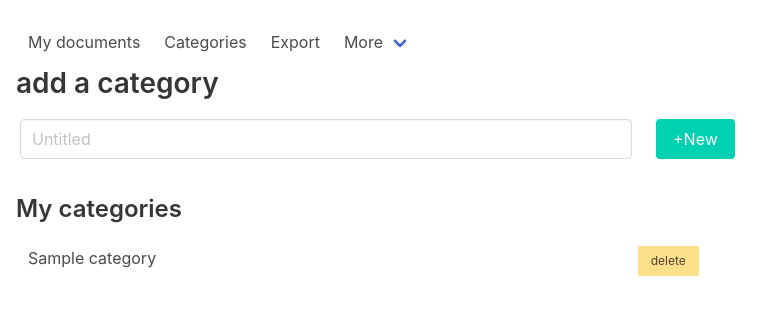
After one commit to byoso/Markdown_imperator, a Flask app: template templates/categories.html in a window 1280 px wide. The commit adds this page. Shown: the top 315 px of the page, without its empty margins (0-781 px from the left). Run offline with Flask 2, Linux system fonts and the light colour scheme; the template is opened without the code that fills it: most values are stand-ins (such as "Sample title", 1, 10 or a date in 2020).

Commit message:
added the category CRUD

```diff
--- a/desktop_main.py
+++ b/desktop_main.py
@@ -20,6 +20,7 @@ import main as flask_app  # use your own names here
 # MUST be in your main executable, some paths will be relative to this.
 BASE_DIR = os.path.abspath(os.path.dirname(__file__))
 PORT = fgl.free_port()
+
 
 # set the server launcher (here for flask)
 def launch_function():
--- a/main.py
+++ b/main.py
@@ -1,7 +1,8 @@
 #! /usr/bin/env python3
 # coding: utf-8
 
-import os
+# import os
+import webbrowser
 
 from flask import (
     Flask,
@@ -19,6 +20,12 @@ app = Flask(
         static_folder='statics',
         template_folder='templates'
             )
+
+
+@app.route('/external_link/', methods=['POST'])
+def external_link(url):
+    webbrowser.open(url, new=2)
+
 
 
 @app.route('/')
@@ -64,6 +71,28 @@ def delete_doc(doc_id):
     return redirect(url_for('index'))
 
 
+@app.route("/categories", methods=['GET', 'POST'])
+def categories():
+    if request.method == "POST":
+        category_name = request.form.get('category_name')
+        Category = db().model('category')
+        Category.sil.insert(name=category_name)
+
+    categories = db().model("category").sil.all().order_by('name').jsonify()
+    context = {
+        "categories": categories
+    }
+    return render_template('categories.html', **context)
+
+
+@app.route("/delete_category/<int:pk>", methods=['GET'])
+def delete_category(pk):
+    print("delete ", pk)
+    Category = db().model('category')
+    Category.sil.delete(f"id={pk}")
+    return redirect(url_for('categories'))
+
+
 if __name__ == "__main__":
     check_db = db()
     check_db.migrate_all()
--- a/templates/_base.html
+++ b/templates/_base.html
@@ -8,7 +8,8 @@
         <!-- vue js 3 -->
         <script src="https://unpkg.com/vue@3"></script>
         <!-- bulma -->
-        <link rel="stylesheet" type= "text/css" href="/style/bulma.css">
+        <!-- <link rel="stylesheet" type= "text/css" href="/style/bulma.css"> -->
+        <link rel="stylesheet" href="https://cdn.jsdelivr.net/npm/bulma@0.9.4/css/bulma.min.css">
         <!-- markdown converter to html -->
         <script src="https://cdn.jsdelivr.net/npm/marked/marked.min.js"></script>
 
@@ -27,7 +28,7 @@
                 <a class="navbar-item" href="{{url_for('index')}}">
                 My documents
                 </a>
-                <a class="navbar-item" href="">
+                <a class="navbar-item" href="{{ url_for('categories') }}">
                 Categories
                 </a>
                 <a class="navbar-item">
@@ -63,7 +64,6 @@
     {% endblock content %}
 
 	</body>
-
     {% block script %}
     {% endblock script %}
 
--- /dev/null
+++ b/templates/categories.html
@@ -0,0 +1,60 @@
+{% extends '_base.html' %}
+
+{% block content %}
+
+<div class="">
+    <form action="{{ url_for('categories') }}" method="POST">
+        <h2>add a category</h2>
+        <div class="columns">
+            <div class="column">
+                <input type="text" name="category_name" id="category_name" class="input m-1" placeholder="Untitled" value="">
+            </div>
+            <div class="column">
+                <input type="submit" class="button is-primary m-1" value="+New">
+            </div>
+        </div>
+    </form>
+</div>
+{% if categories %}
+<h3>My categories</h3>
+<table>
+    {% for category in categories %}
+
+    <tr>
+        <td>{{ category.name }}</td>
+        <td>
+            <button class="button is-warning is-small" id="delete_{{category.id}}"
+            onclick="showConfirm({{ category.id }})">delete</button>
+            <a href="{{ url_for('delete_category', pk=category.id) }}"
+            id="confirm_{{category.id}}" style="visibility: hidden;"
+                class="button is-danger is-small" >confirm</a>
+        </td>
+    </tr>
+
+    {% endfor %}
+
+</table>
+{% else %}
+    No category registered yet
+{% endif %}
+
+{% endblock content %}
+
+{% block script %}
+
+<script>
+    var categories = {{ categories | safe }}
+
+    function showConfirm(id){
+        confirm_btn = document.getElementById("confirm_"+id)
+        console.log(confirm_btn.style.visibility)
+        if (confirm_btn.style.visibility == 'hidden'){
+            confirm_btn.style.visibility = "visible"
+        } else {
+            confirm_btn.style.visibility = "hidden"
+        }
+    }
+
+</script>
+
+{% endblock script %}
```
Also changed, not shown: templates/edit.html (+8 -0 lines), templates/index.html (+13 -3 lines), database/MD_imperator_db.sqlite3 (deleted).
